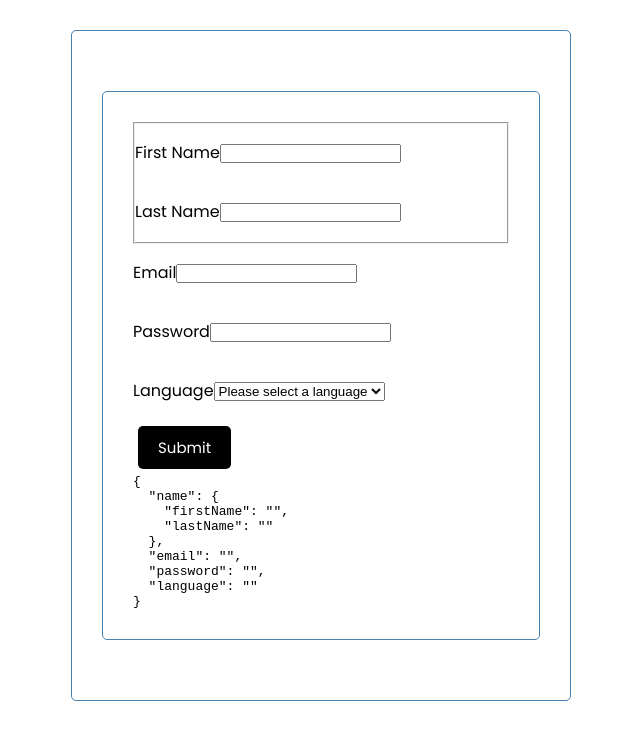
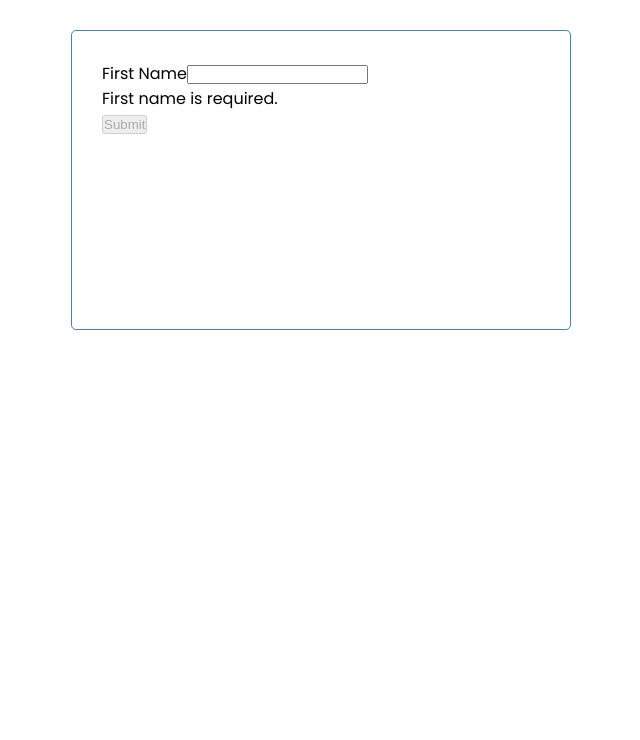
Before and after one commit to richardRK/angular-Crash-Course, an Angular app: page / in a window 1280 px wide. Shown: the top 740 px of the page, without its empty margins (319-959 px from the left). Built offline with nearby package versions, Linux system fonts and the light colour scheme.

Commit message:
Reactive Forms

```diff
--- a/src/app/app.component.html
+++ b/src/app/app.component.html
@@ -7,5 +7,5 @@
   </app-content-example> -->
   <!-- <app-fromevent-example></app-fromevent-example> -->
 
-  <app-myform></app-myform>
+  <app-myform2></app-myform2>
 </div>
--- a/src/app/components/myform/myform.component.html
+++ b/src/app/components/myform/myform.component.html
@@ -10,7 +10,7 @@
             firstName.valid && (firstName.dirty || firstName.touched)
         }"
       >
-        <label for="firstName">First Name</label>
+        <label for="firstName">First Name1</label>
         <input
           type="text"
           class="form-control"
--- /dev/null
+++ b/src/app/components/myform2/myform2.component.html
@@ -0,0 +1,15 @@
+<form [formGroup]="myForm" (ngSubmit)="onSubmit()">
+  <label for="firstName">First Name</label>
+  <input type="text" id="firstName" formControlName="firstName" />
+  <div *ngIf="myForm.get('firstName').hasError('required')">
+    First name is required.
+  </div>
+  <div *ngIf="myForm.get('firstName').hasError('minlength')">
+    First name must be at least 2 characters.
+  </div>
+  <!-- Repeat for other form controls -->
+
+  <button type="submit" [disabled]="myForm.invalid">Submit</button>
+</form>
+
+<!-- Repeat for other form controls -->
--- /dev/null
+++ b/src/app/components/myform2/myform2.component.ts
@@ -0,0 +1,34 @@
+import { Component, OnInit } from '@angular/core';
+import { FormBuilder, FormGroup, Validators } from '@angular/forms';
+
+@Component({
+  selector: 'app-myform2',
+  templateUrl: './myform2.component.html',
+  styleUrls: ['./myform2.component.scss']
+})
+export class Myform2Component implements OnInit {
+  myForm: FormGroup;
+
+  constructor(private fb: FormBuilder) {
+    this.myForm = this.fb.group({
+      firstName: ['', [Validators.required, Validators.minLength(2)]],
+      // lastName: ['', Validators.required],
+      // email: ['', [Validators.required, Validators.email]],
+      // password: ['', [Validators.required, Validators.minLength(8)]],
+      // language: [''],
+    });
+  }
+
+  ngOnInit(): void {
+  }
+
+
+  onSubmit() {
+    if (this.myForm.valid) {
+      const formData = this.myForm.value;
+      // Perform actions like API requests using formData
+      console.log(formData);
+    }
+  }
+
+}
--- a/tsconfig.json
+++ b/tsconfig.json
@@ -5,7 +5,7 @@
     "baseUrl": "./",
     "outDir": "./dist/out-tsc",
     "forceConsistentCasingInFileNames": true,
-    "strict": true,
+    "strict": false,
     "noImplicitOverride": true,
     "noPropertyAccessFromIndexSignature": false,
     "noImplicitReturns": true,
```
Also changed, not shown: src/app/app.module.ts (+5 -2 lines), src/app/components/myform2/myform2.component.scss (added), 1 other file (tests, documents, lock files or other folders).
